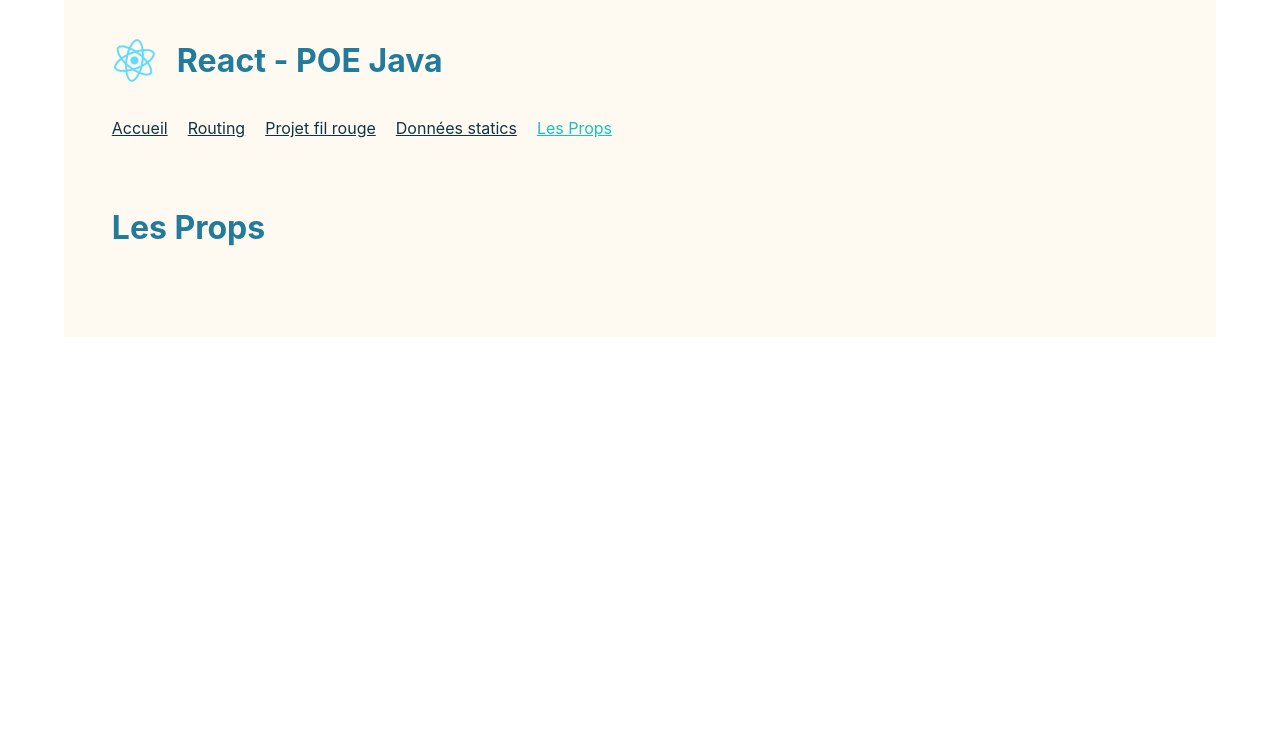
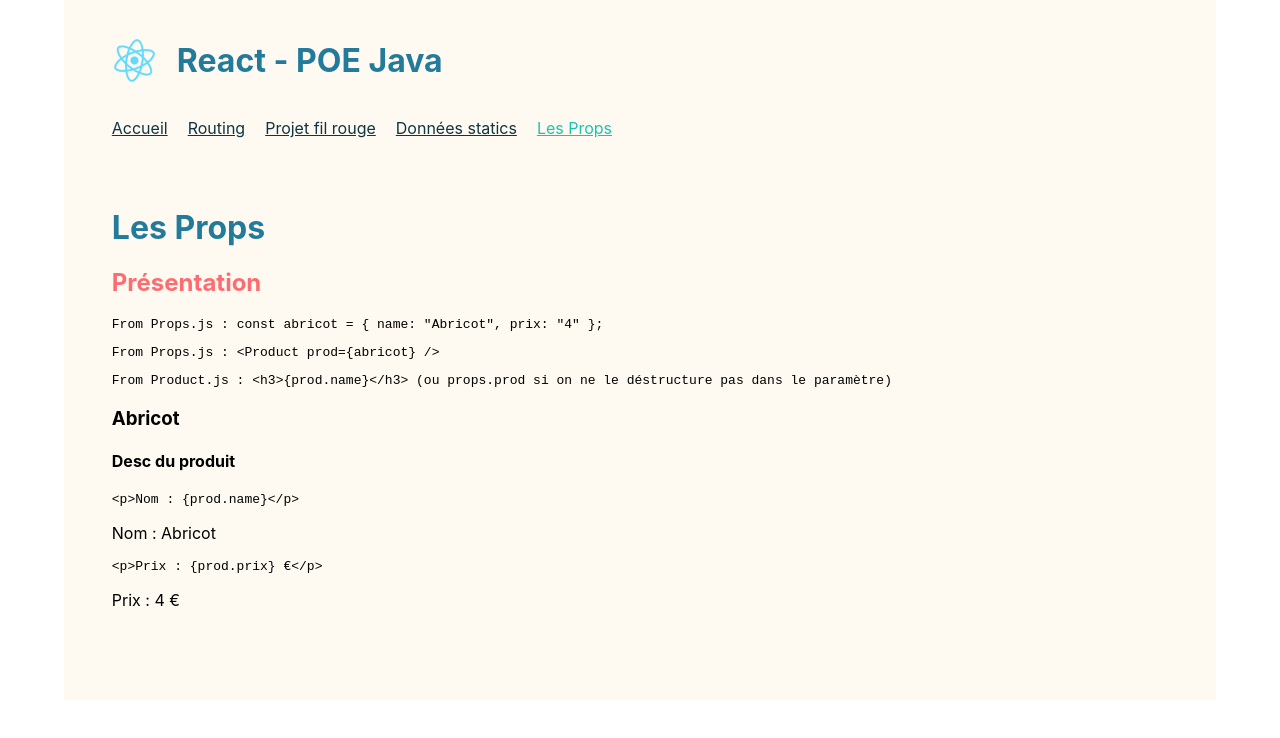
Before and after one commit to Maeglin1908/2022-07-18-react-redux, a React (Create React App) app in the folder react-poe-java/: page /props in a window 1280 px wide. Shown: the top 738 px of the page. Built offline with nearby package versions, Linux system fonts and the light colour scheme.

Commit message:
Addded product props, passing objet as arg

```diff
--- /dev/null
+++ b/react-poe-java/src/components/Product.js
@@ -0,0 +1,22 @@
+const Product = ({ prod }) => {
+  //{prod} will get directly the props.prod into it.
+
+  return (
+    <div className="card">
+      <pre>
+        From Product.js : {"<h3>{prod.name}</h3> (ou props.prod si on ne le déstructure pas dans le paramètre)"}
+      </pre>
+      <h3>{prod.name}</h3>
+
+      <article>
+        <h4>Desc du produit</h4>
+        <pre>{"<p>Nom : {prod.name}</p>"}</pre>
+        <p>Nom : {prod.name}</p>
+        <pre>{"<p>Prix : {prod.prix} €</p>"}</pre>
+        <p>Prix : {prod.prix} €</p>
+      </article>
+    </div>
+  );
+};
+
+export default Product;
--- a/react-poe-java/src/pages/Props.js
+++ b/react-poe-java/src/pages/Props.js
@@ -1,5 +1,20 @@
+import Product from "./../components/Product";
+
 const Props = function () {
-  return <h1>Les Props</h1>;
+  const abricot = { name: "Abricot", prix: "4" };
+
+  return (
+    <>
+      <h1>Les Props</h1>
+      <article>
+        <h2>Présentation</h2>
+
+        <pre>From Props.js : {'const abricot = { name: "Abricot", prix: "4" };'}</pre>
+        <pre>From Props.js : {"<Product prod={abricot} />"}</pre>
+        <Product prod={abricot} />
+      </article>
+    </>
+  );
 };
 
 export default Props;
```
